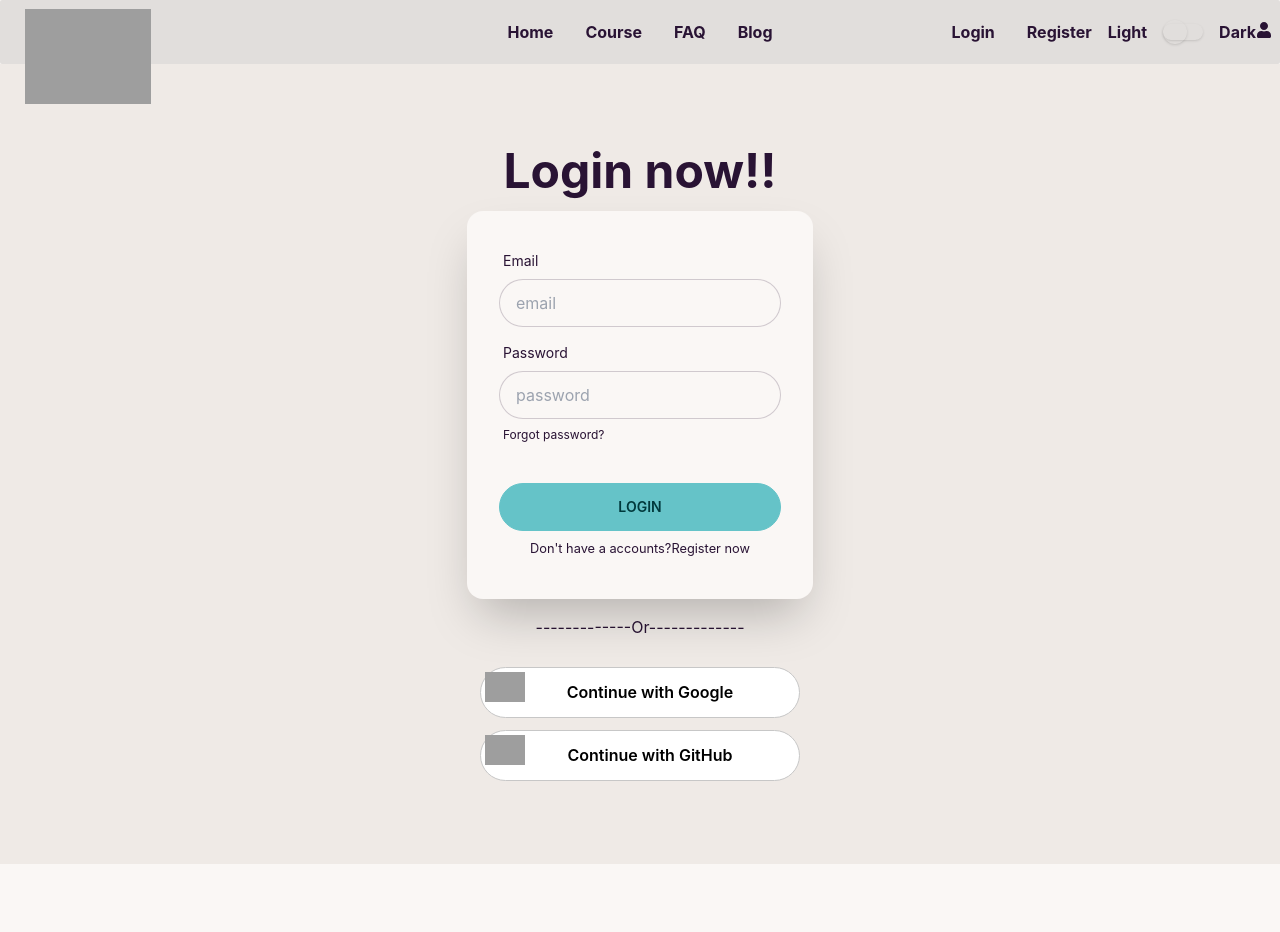
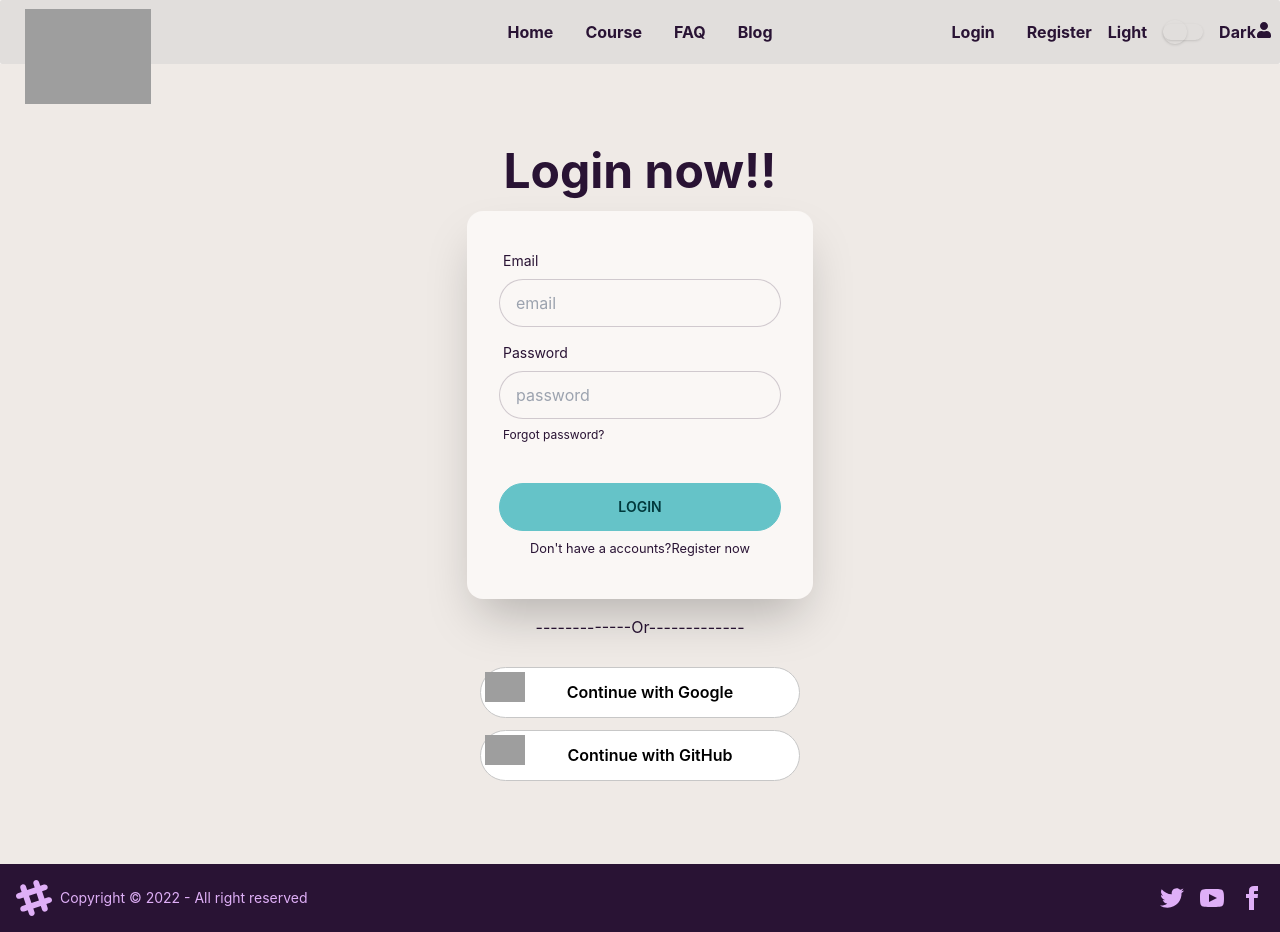
Before and after one commit to rajutalukdar1/Career_IT_Client, a React (Create React App) app: page /login in a window 1280 px wide. Before the commit the page ends 864 px from the top, so only its background shows below. Built offline with nearby package versions, Linux system fonts and the light colour scheme; no server answers; grey boxes are pictures that could not be loaded.

Commit message:
all done only pdf working

```diff
--- a/src/components/Card/Card.css
+++ b/src/components/Card/Card.css
@@ -2,3 +2,9 @@
     width: 250px;
     height: 200px;
 }
+
+.img-container {
+    width: 365px;
+    box-shadow: 2px 3px 2px 3px gray;
+
+}
--- a/src/components/Card/Card.js
+++ b/src/components/Card/Card.js
@@ -6,13 +6,12 @@
     // console.log(course)
     const { name, img } = course;
     return (
-        <div className="card w-96 bg-base-100 shadow-xl">
+        <div className="card w-96 bg-base-100 shadow-xl img-container">
             <figure className="px-10 pt-10">
                 <img src={img} alt="Shoes" className="rounded-xl" />
             </figure>
             <div className="card-body items-center text-center">
                 <h2 className="card-title">{name}</h2>
-                <p>If a dog chews shoes whose shoes does he choose?</p>
                 <div className="card-actions">
                     <Link className="btn btn-primary" to={`/courseDetails/${course.id}`}>Details</Link>
                 </div>
--- a/src/components/Course/Course.css
+++ b/src/components/Course/Course.css
@@ -3,7 +3,7 @@
     width: 370px;
     height: 500px;
     border-radius: 20px;
-    background-color: whitesmoke;
+    background-color: gainsboro;
     box-shadow: 5px 5px 5px gray;
 }
 
--- /dev/null
+++ b/src/components/Footer/Footer.css
@@ -0,0 +1,3 @@
+.footer-Container {
+    min-height: 78vh;
+}
--- /dev/null
+++ b/src/components/Footer/Footer.js
@@ -0,0 +1,22 @@
+import React from 'react';
+import { Link } from 'react-router-dom';
+import './Footer.css'
+
+const Footer = () => {
+    return (
+        <footer className="footer items-center p-4 bg-neutral text-neutral-content">
+            <div className="items-center grid-flow-col">
+                <svg width="36" height="36" viewBox="0 0 24 24" xmlns="http://www.w3.org/2000/svg" fillRule="evenodd" clipRule="evenodd" className="fill-current"><path d="M22.672 15.226l-2.432.811.841 2.515c.33 1.019-.209 2.127-1.23 2.456-1.15.325-2.148-.321-2.463-1.226l-.84-2.518-5.013 1.677.84 2.517c.391 1.203-.434 2.542-1.831 2.542-.88 0-1.601-.564-1.86-1.314l-.842-2.516-2.431.809c-1.135.328-2.145-.317-2.463-1.229-.329-1.018.211-2.127 1.231-2.456l2.432-.809-1.621-4.823-2.432.808c-1.355.384-2.558-.59-2.558-1.839 0-.817.509-1.582 1.327-1.846l2.433-.809-.842-2.515c-.33-1.02.211-2.129 1.232-2.458 1.02-.329 2.13.209 2.461 1.229l.842 2.515 5.011-1.677-.839-2.517c-.403-1.238.484-2.553 1.843-2.553.819 0 1.585.509 1.85 1.326l.841 2.517 2.431-.81c1.02-.33 2.131.211 2.461 1.229.332 1.018-.21 2.126-1.23 2.456l-2.433.809 1.622 4.823 2.433-.809c1.242-.401 2.557.484 2.557 1.838 0 .819-.51 1.583-1.328 1.847m-8.992-6.428l-5.01 1.675 1.619 4.828 5.011-1.674-1.62-4.829z"></path></svg>
+                <p>Copyright © 2022 - All right reserved</p>
+            </div>
+            <div className="grid-flow-col gap-4 md:place-self-center md:justify-self-end">
+                <Link><svg xmlns="http://www.w3.org/2000/svg" width="24" height="24" viewBox="0 0 24 24" className="fill-current"><path d="M24 4.557c-.883.392-1.832.656-2.828.775 1.017-.609 1.798-1.574 2.165-2.724-.951.564-2.005.974-3.127 1.195-.897-.957-2.178-1.555-3.594-1.555-3.179 0-5.515 2.966-4.797 6.045-4.091-.205-7.719-2.165-10.148-5.144-1.29 2.213-.669 5.108 1.523 6.574-.806-.026-1.566-.247-2.229-.616-.054 2.281 1.581 4.415 3.949 4.89-.693.188-1.452.232-2.224.084.626 1.956 2.444 3.379 4.6 3.419-2.07 1.623-4.678 2.348-7.29 2.04 2.179 1.397 4.768 2.212 7.548 2.212 9.142 0 14.307-7.721 13.995-14.646.962-.695 1.797-1.562 2.457-2.549z"></path></svg>
+                </Link>
+                <Link><svg xmlns="http://www.w3.org/2000/svg" width="24" height="24" viewBox="0 0 24 24" className="fill-current"><path d="M19.615 3.184c-3.604-.246-11.631-.245-15.23 0-3.897.266-4.356 2.62-4.385 8.816.029 6.185.484 8.549 4.385 8.816 3.6.245 11.626.246 15.23 0 3.897-.266 4.356-2.62 4.385-8.816-.029-6.185-.484-8.549-4.385-8.816zm-10.615 12.816v-8l8 3.993-8 4.007z"></path></svg></Link>
+                <Link><svg xmlns="http://www.w3.org/2000/svg" width="24" height="24" viewBox="0 0 24 24" className="fill-current"><path d="M9 8h-3v4h3v12h5v-12h3.642l.358-4h-4v-1.667c0-.955.192-1.333 1.115-1.333h2.885v-5h-3.808c-3.596 0-5.192 1.583-5.192 4.615v3.385z"></path></svg></Link>
+            </div>
+        </footer>
+    );
+};
+
+export default Footer;
--- a/src/components/Header/Header.js
+++ b/src/components/Header/Header.js
@@ -7,7 +7,7 @@
 
 const Header = () => {
     const { user, logOut } = useContext(AuthContext);
-    console.log('context', user);
+    // console.log('context', user);
     // console.log(user.displayName);
 
     const handelLogout = () => {
--- a/src/contexts/UserContext.js
+++ b/src/contexts/UserContext.js
@@ -48,7 +48,7 @@
 
     useEffect(() => {
         const unsubscribe = onAuthStateChanged(auth, currentUser => {
-            console.log('auth state changed', currentUser)
+            // console.log('auth state changed', currentUser)
             setUser(currentUser);
             setLoading(false);
         })
--- a/src/layout/Main.js
+++ b/src/layout/Main.js
@@ -1,12 +1,14 @@
 import React from 'react';
 import { Outlet } from 'react-router-dom';
+import Footer from '../components/Footer/Footer';
 import Header from '../components/Header/Header';
 
 const Main = () => {
     return (
         <div>
             <Header></Header>
-            <Outlet></Outlet>
+            <div className='footer-Container'><Outlet></Outlet></div>
+            <Footer></Footer>
         </div>
     );
 };
```
